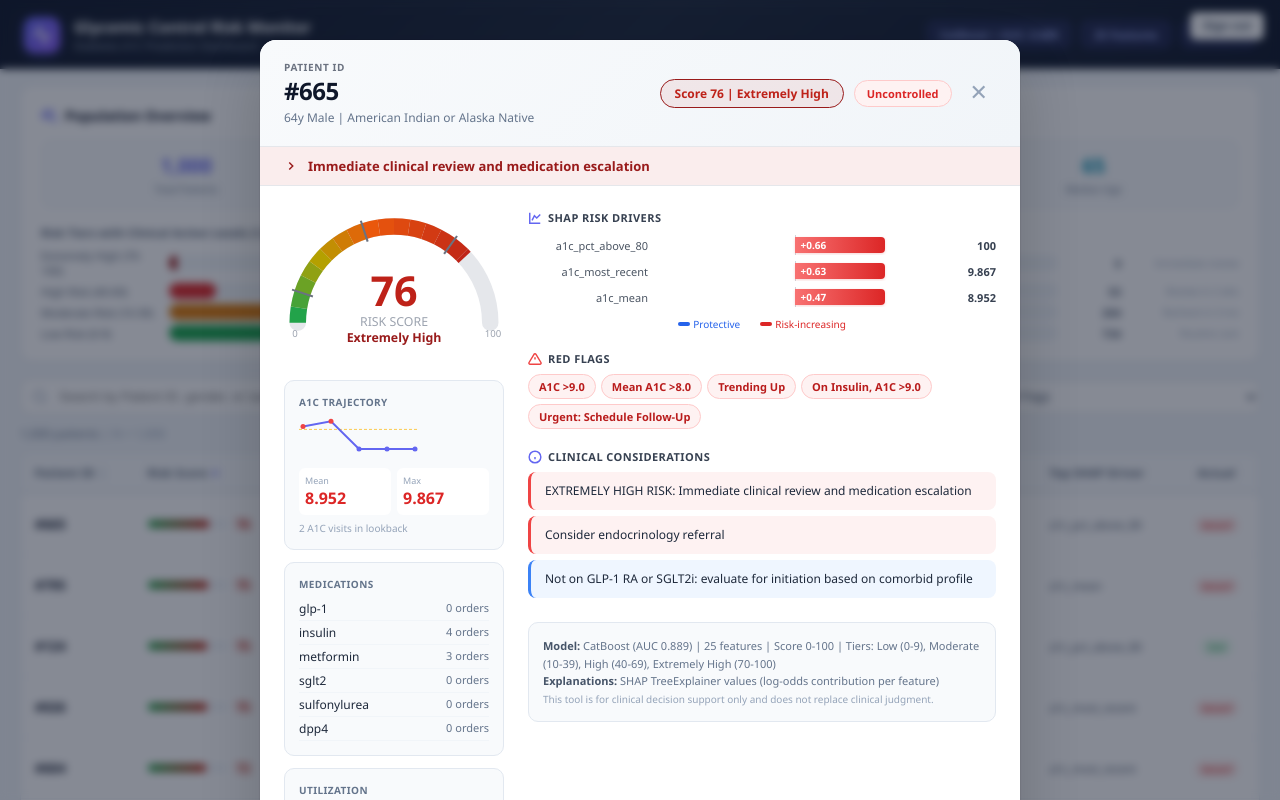
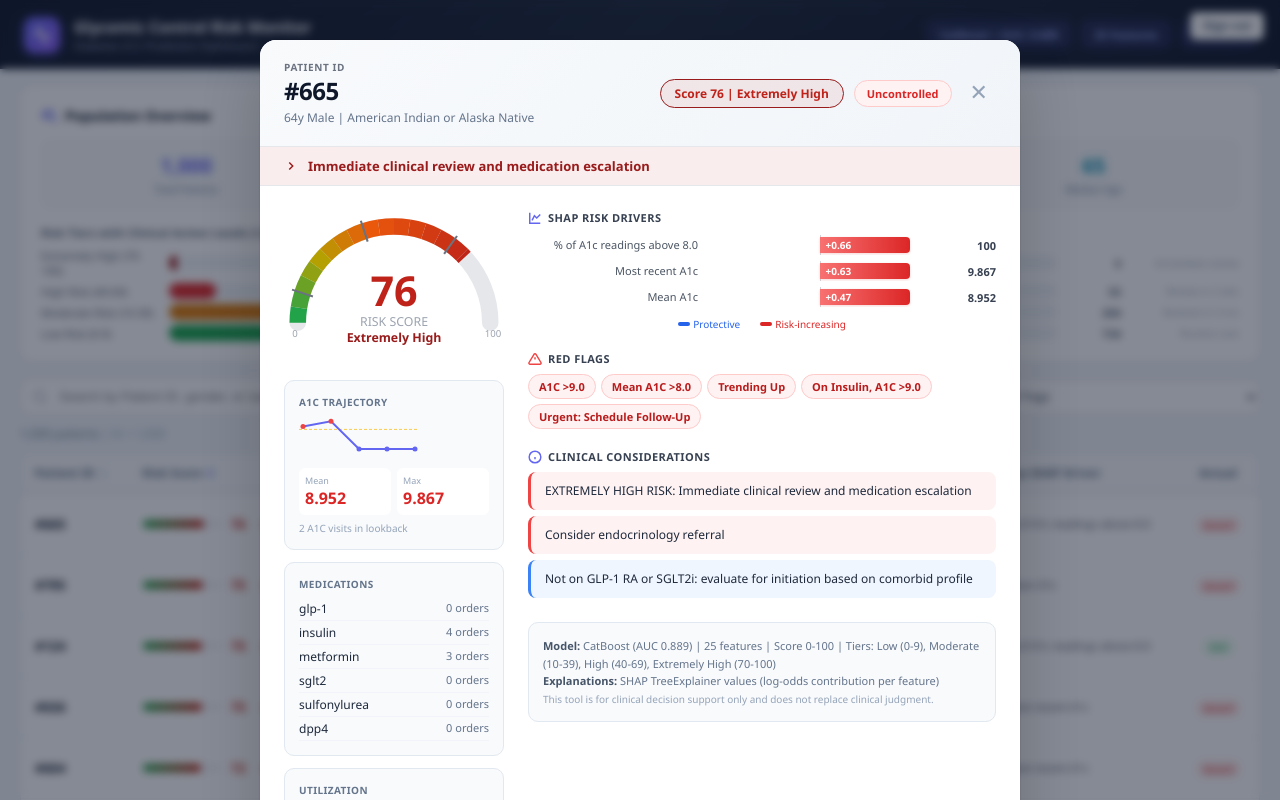
Before and after one commit to ketteringg/A1C_Prediction_Clinician_Interface, a Next.js app: page /dashboard in a window 1280 px wide. Both pictures are taken after a click on the element 640 px from the left and 523 px from the top of the page. Shown: the top 800 px of the page. Built offline with nearby package versions, Linux system fonts and the light colour scheme.

Commit message:
Update App.jsx

```diff
--- a/app/dashboard/App.jsx
+++ b/app/dashboard/App.jsx
@@ -28,6 +28,35 @@ const FLAG_DESCRIPTIONS = {
   "Urgent: Schedule Follow-Up": "No 2025 A1c collection date AND predicted probability of uncontrolled A1c is at or above the high-risk threshold. Prioritize outreach.",
 };
 const flagTip = (f) => FLAG_DESCRIPTIONS[f] || "";
+
+const FEATURE_DISPLAY_NAMES = {
+  "a1c_mean": "Mean A1c",
+  "a1c_max": "Maximum A1c",
+  "a1c_min": "Minimum A1c",
+  "a1c_std": "A1c variability (std dev)",
+  "a1c_most_recent": "Most recent A1c",
+  "a1c 1-estimated result": "First A1c in lookback",
+  "a1c_pct_above_70": "% of A1c readings above 7.0",
+  "a1c_pct_above_80": "% of A1c readings above 8.0",
+  "a1c_slope_per_month": "A1c change per month",
+  "a1c_last_first_ratio": "Ratio of latest to first A1c",
+  "days_v1_to_v2": "Days between first two A1c visits",
+  "gap_to_2025": "Days since last lookback A1c",
+  "visits_per_month": "A1c visits per month",
+  "persistent_moderate": "Persistent moderate (7-9%, not trending up)",
+  "young_elevated_a1c": "Age-adjusted elevation above 7.0",
+  "orders_per_visit": "Medication orders per A1c visit",
+  "insulin orders-count": "Insulin orders",
+  "metformin orders-count": "Metformin orders",
+  "sulfonylurea orders-count": "Sulfonylurea orders",
+  "bmi": "BMI",
+  "ldl-estimated result": "LDL cholesterol",
+  "total cholesterol-estimated result": "Total cholesterol",
+  "adi_national_rank": "Area Deprivation Index (national)",
+  "race - primary_enc": "Race",
+  "age": "Age",
+};
+const featureName = (f) => FEATURE_DISPLAY_NAMES[f] || f;
 const POP = RAW.p;
 const MODEL = RAW.m;
 
@@ -159,8 +188,8 @@ function WaterfallChart({ drivers }) {
         const labelInside = pct > 50;
         return (
           <div key={i} style={{ display: "flex", alignItems: "center", marginBottom: 6, gap: 8 }}>
-            <div style={{ width: 120, fontSize: 11, color: "#4b5563", textAlign: "right", flexShrink: 0, whiteSpace: "nowrap", overflow: "hidden", textOverflow: "ellipsis", fontWeight: 500 }}>
-              {d.name}
+            <div title={featureName(d.name)} style={{ width: 170, fontSize: 11, color: "#4b5563", textAlign: "right", flexShrink: 0, lineHeight: 1.25, fontWeight: 500, wordBreak: "break-word" }}>
+              {featureName(d.name)}
             </div>
             <div style={{ flex: 1, display: "flex", alignItems: "center", position: "relative", height: 20, overflow: "hidden" }}>
               <div style={{ position: "absolute", left: "50%", top: 0, bottom: 0, width: 1, background: "#d1d5db" }} />
@@ -636,8 +665,8 @@ export default function App() {
                         {p.flags.length > 2 && <span style={{ fontSize: 9, color: "#94a3b8", fontWeight: 600 }}>+{p.flags.length-2}</span>}
                       </div>
                     </td>
-                    <td style={{ padding: "10px 14px", fontSize: 11, color: "#475569", maxWidth: 110, overflow: "hidden", textOverflow: "ellipsis", whiteSpace: "nowrap", fontWeight: 500 }}>
-                      {p.drivers[0]?.name || ""}
+                    <td title={p.drivers[0] ? featureName(p.drivers[0].name) : ""} style={{ padding: "10px 14px", fontSize: 11, color: "#475569", maxWidth: 160, lineHeight: 1.3, fontWeight: 500 }}>
+                      {p.drivers[0] ? featureName(p.drivers[0].name) : ""}
                     </td>
                     <td style={{ padding: "10px 14px", textAlign: "center" }}>
                       {p.actual ? (
```
